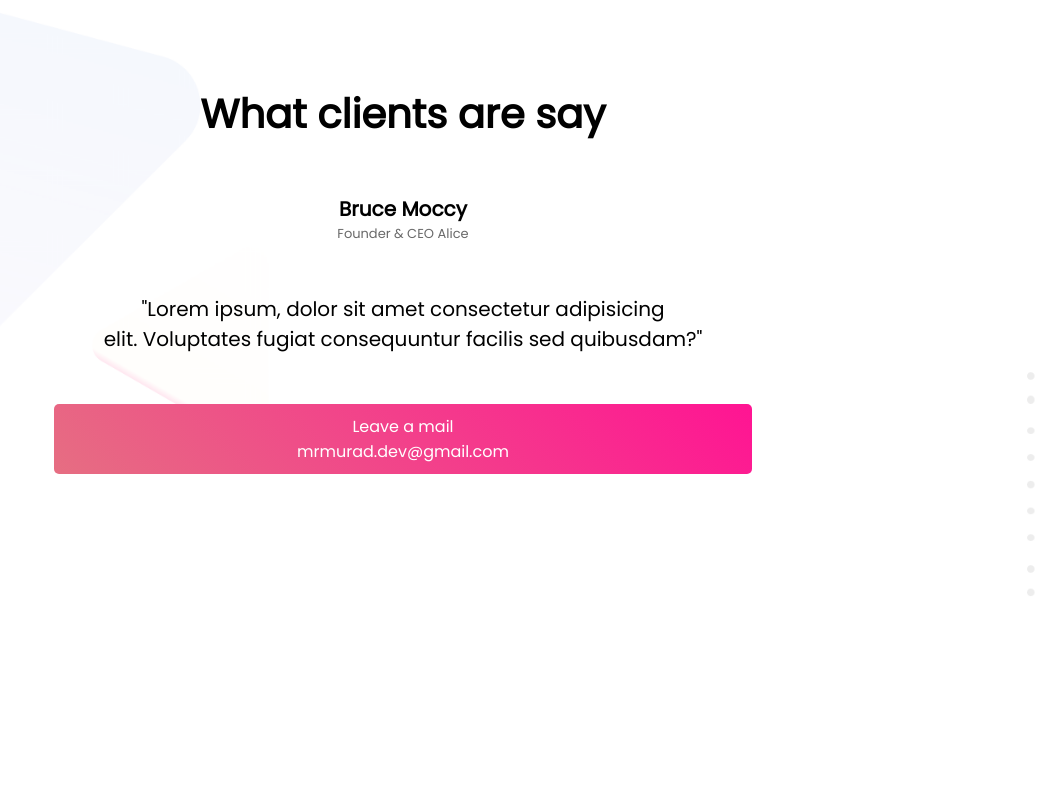
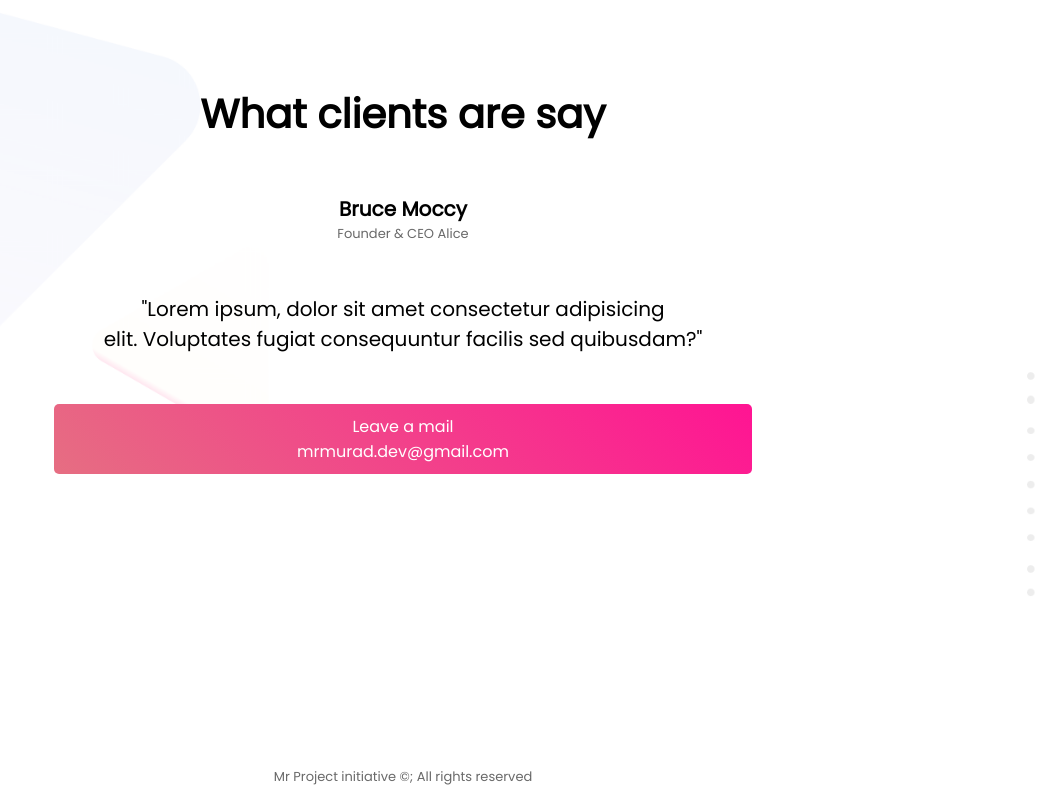
Before and after one commit to Dark-Crystal/Personal-Website, a plain HTML site: page index.html in a window 1280 px wide. Shown: the part 3046-3846 px from the top of the page, without its empty margins (237-1280 px from the left). Before the commit the page ends 3800 px from the top, so only its background shows below. Drawn offline with Linux system fonts and the light colour scheme.

Commit message:
Footer done

```diff
--- a/index.html
+++ b/index.html
@@ -51,5 +51,6 @@
         </div>
     </section>
 
+    <footer><p style="text-align: center; font-size: small;">Mr Project initiative &copy;; All rights reserved</p></footer>
 </body>
 </html>
```
